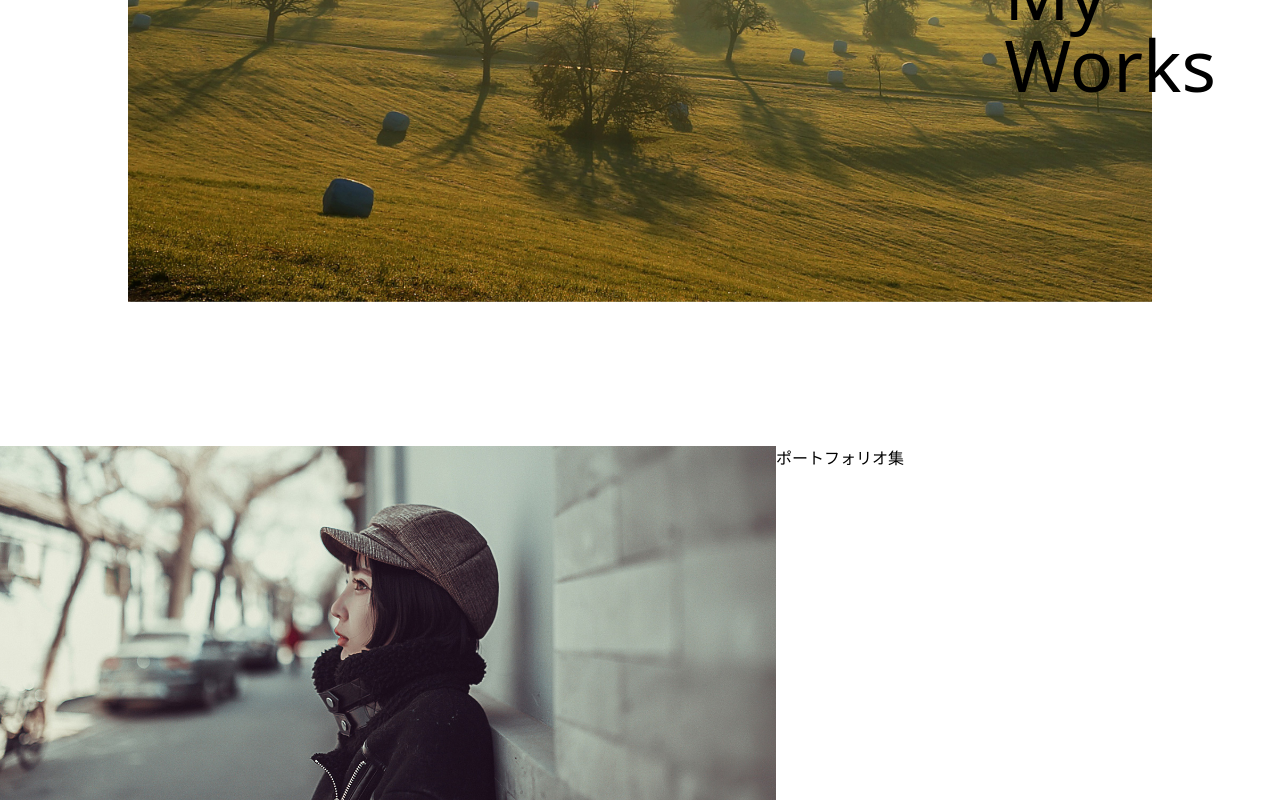
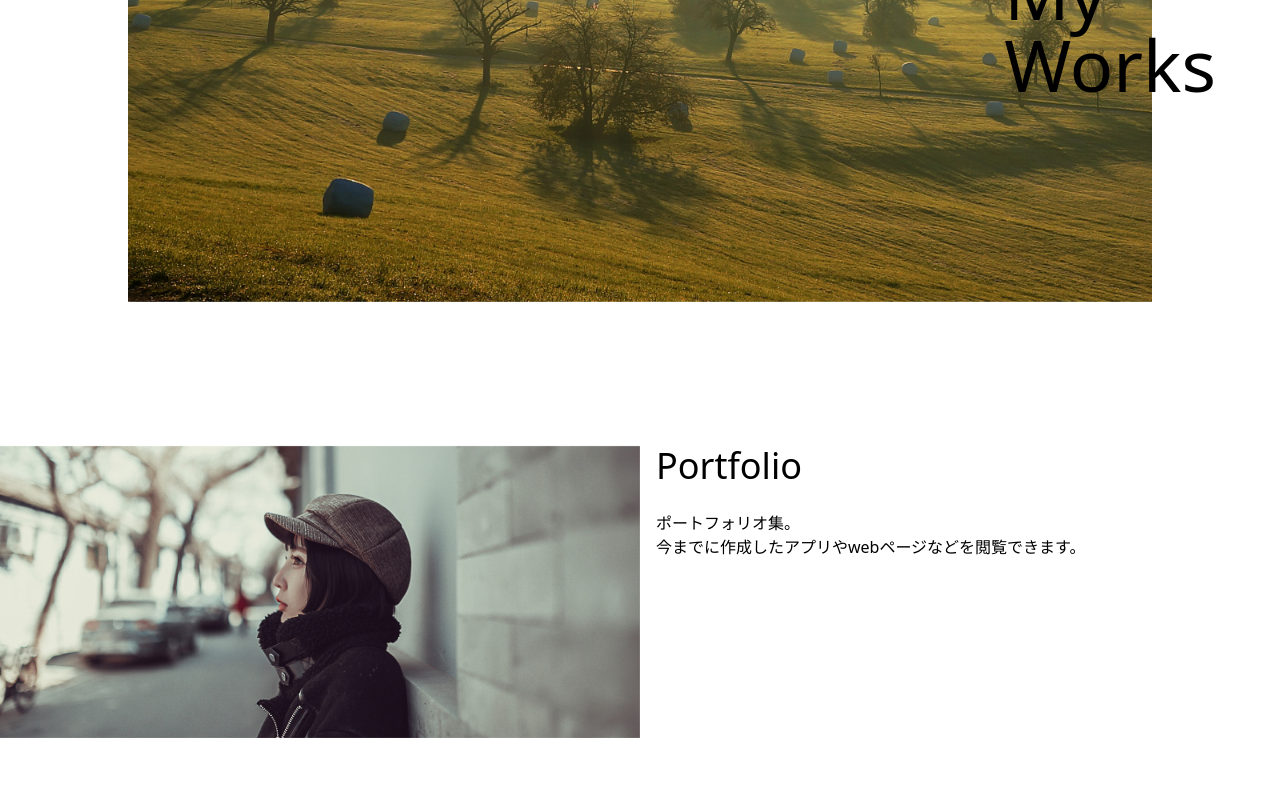
Before and after one commit to moonlight4617/test-next, a Next.js app: page / in a window 1280 px wide. Shown: the part 236-1036 px from the top of the page. After the commit the page ends 974 px from the top, so only its background shows below. Built offline with nearby package versions, Linux system fonts and the light colour scheme.

Commit message:
portfolioページへのリンク部分アニメーション実装

```diff
--- a/src/pages/index.tsx
+++ b/src/pages/index.tsx
@@ -23,10 +23,21 @@ export default function Home() {
           <p className="absolute top-28 right-16 text-7xl font-sans animate-fade-in-right">My <br />Works</p>
         </div>
         <div className="flex mt-36">
-          <Image src="/images/imgProject.jpg" width="400" height="10" className="flex-auto" alt="" />
-          <Link href="/portfolio" className="flex-auto">
-            ポートフォリオ集
-          </Link>
+          <div className="w-2/4">
+            <Image src="/images/imgProject.jpg" width="1000" height="10" className="flex-auto animate-fade-in-left" alt="" />
+          </div>
+          <div className="flex-auto pl-4 w-2/4">
+            <Link href="/portfolio" className="group">
+              <p className="text-4xl font-sans animate-fade-in-left">Portfolio</p>
+              <div className="border-b border-black w-0 opacity-0 transition-all origin-left duration-500 ease-in group-hover:w-full group-hover:opacity-100"></div>
+            </Link>
+            <br />
+            <p>ポートフォリオ集。<br />今までに作成したアプリやwebページなどを閲覧できます。
+            </p>
+            <div className="group">
+              {/* <div className="w-1/4 h-1 opacity-0 bg-indigo-500 transition-all origin-left duration-600 ease-in hover:w-full hover:opacity-100"></div> */}
+            </div>
+          </div>
         </div>
       </main>
     </>
--- a/tailwind.config.js
+++ b/tailwind.config.js
@@ -12,7 +12,10 @@ module.exports = {
     extend: {
       animation: {
         "fade-in-bottom": "fade-in-bottom 2s cubic-bezier(0.390, 0.575, 0.565, 1.000) 0.3s  both",
-        "fade-in-right": "fade-in-right 2s cubic-bezier(0.390, 0.575, 0.565, 1.000) 0.3s  both"
+        "fade-in-right": "fade-in-right 2s cubic-bezier(0.390, 0.575, 0.565, 1.000) 0.3s  both",
+        "fade-in-left": "fade-in-left 2s cubic-bezier(0.390, 0.575, 0.565, 1.000) 0.3s  both",
+        "arrowlong": "arrowlong 2s ease"
+      }
     },
     keyframes: {
       "fade-in-bottom": {
@@ -34,8 +37,23 @@ module.exports = {
           transform: "translateX(0)",
           opacity: "1"
         }
+      },
+      "fade-in-left": {
+        "0%": {
+          transform: "translateX(-50px)",
+          opacity: "0"
+        },
+        to: {
+          transform: "translateX(0)",
+          opacity: "1"
         }
       },
+      "arrowlong": {
+        "0%": { width: "0%" },
+        to: {
+          width: "100%"
+        }
+      }
     },
   },
   plugins: [],
```
Lines whose indentation alone changed are shown as unchanged.
